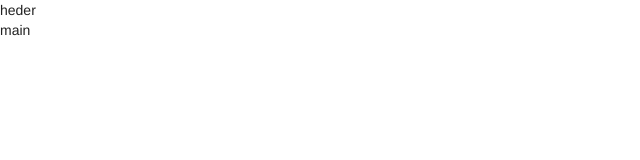
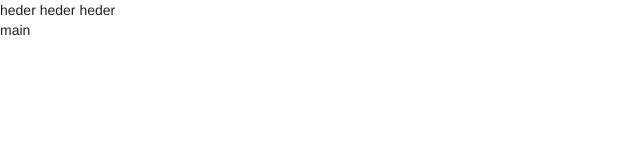
Before and after one commit to aaartyukhov/bem, a plain HTML site: page index.html in a window 1280 px wide. Shown: the full height of the page, 0-640 px from the left. Drawn offline with nearby package versions, Linux system fonts and the light colour scheme.

Commit message:
добавить тройной хедер

```diff
--- a/index.html
+++ b/index.html
@@ -14,6 +14,8 @@
 
     <header>
       heder
+      heder
+      heder
     </header>
     <main>
       main
```
